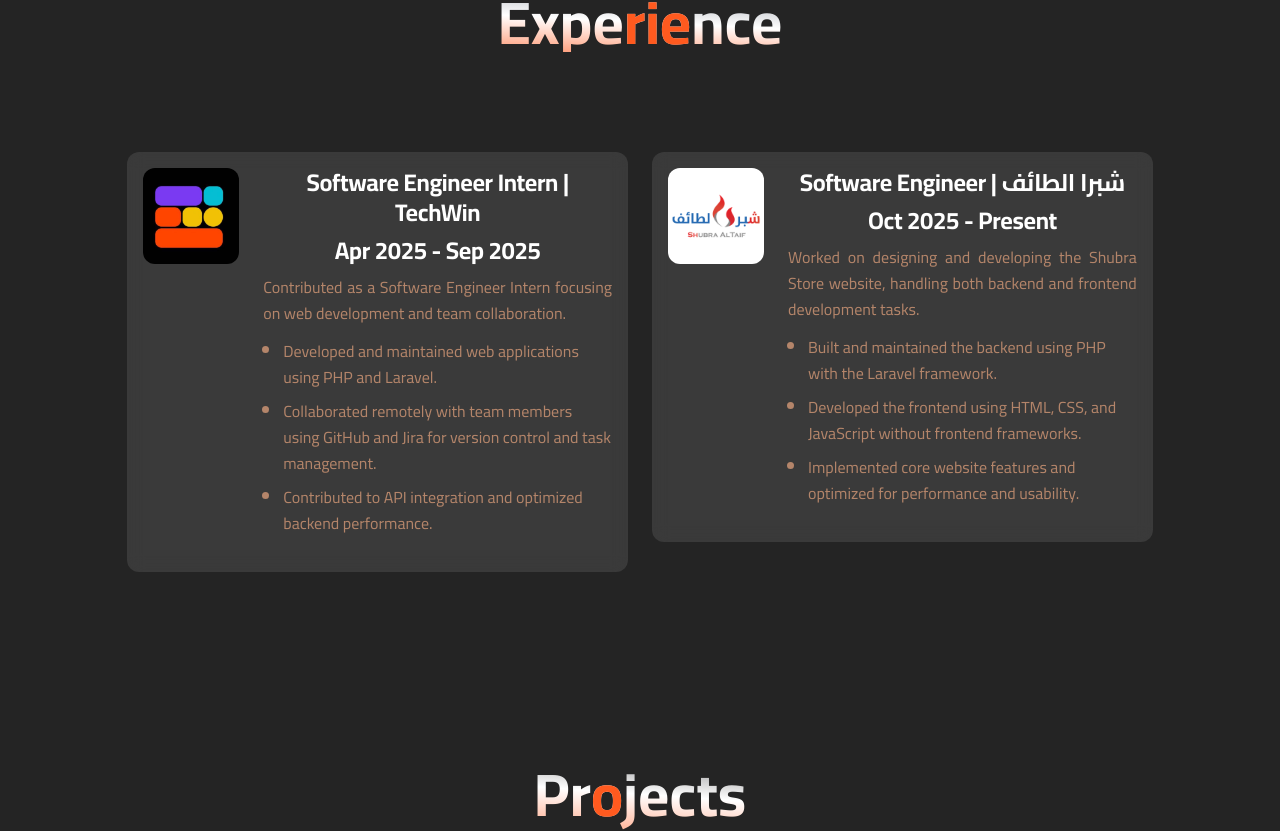
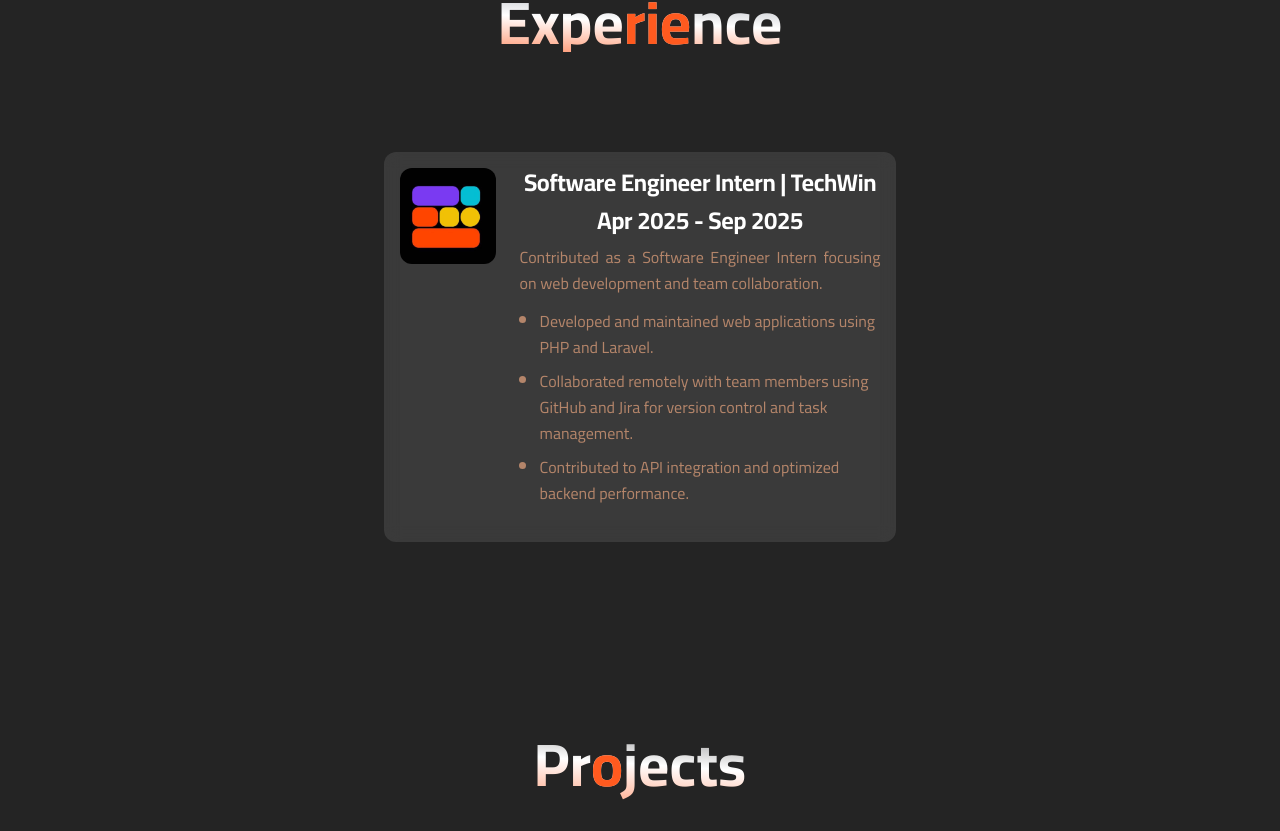
Before and after one commit to Osama-07/Portfolio, a React (Vite) app: page / in a window 1280 px wide. Shown: the part 1755-2586 px from the top of the page. Built offline with nearby package versions, Linux system fonts and the light colour scheme.

Commit message:
Remove Background video and remove shubra experience

```diff
--- a/src/App.tsx
+++ b/src/App.tsx
@@ -20,20 +20,6 @@
 
   return (
     <div className="relative min-h-screen text-white">
-      {/* <!-- خلفية --> */}
-      <div className="balls fixed top-0 left-0 w-full h-full -z-10 overflow-hidden">
-        <video
-          autoPlay
-          loop
-          muted
-          playsInline
-          src={video}
-          className="w-full h-full object-cover"
-        >
-          Your browser does not support the video tag.
-        </video>
-      </div>
-
       {/* <!-- تغبيش --> */}
       <div className="fixed top-0 left-0 w-full h-full -z-10 backdrop-blur-sm bg-black/80"></div>
 
--- a/src/Components/Experience.tsx
+++ b/src/Components/Experience.tsx
@@ -17,22 +17,22 @@
     img: "/TechWin Logo.jpeg",
     backgroundColor: "transparent",
   },
-  {
-    position: "Software Engineer",
-    company: "شبرا الطائف",
-    startDate: "Oct 2025",
-    endDate: "Present",
-    description:
-      "Worked on designing and developing the Shubra Store website, handling both backend and frontend development tasks.",
+  // {
+  //   position: "Software Engineer",
+  //   company: "شبرا الطائف",
+  //   startDate: "Oct 2025",
+  //   endDate: "Present",
+  //   description:
+  //     "Worked on designing and developing the Shubra Store website, handling both backend and frontend development tasks.",
 
-    benefits: [
-      "Built and maintained the backend using PHP with the Laravel framework.",
-      "Developed the frontend using HTML, CSS, and JavaScript without frontend frameworks.",
-      "Implemented core website features and optimized for performance and usability.",
-    ],
-    img: "/shubra.png",
-    backgroundColor: "white",
-  },
+  //   benefits: [
+  //     "Built and maintained the backend using PHP with the Laravel framework.",
+  //     "Developed the frontend using HTML, CSS, and JavaScript without frontend frameworks.",
+  //     "Implemented core website features and optimized for performance and usability.",
+  //   ],
+  //   img: "/shubra.png",
+  //   backgroundColor: "white",
+  // },
 ];
 export default function Experience() {
   return (
```
Also changed, not shown: 1 other file (tests, documents, lock files or other folders).
